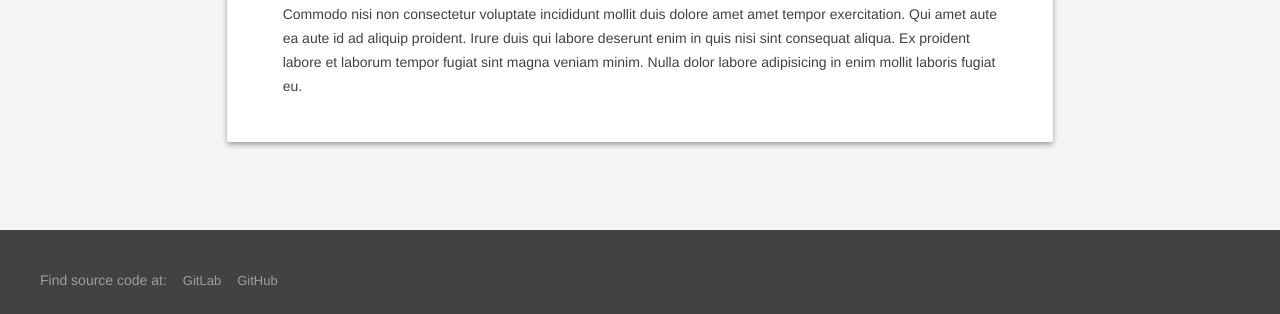
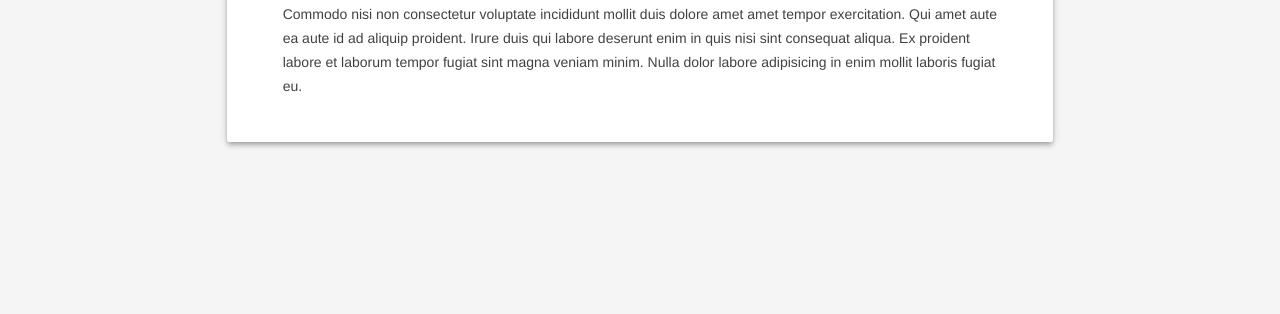
Before and after one commit to jdoubleu/decimal-to-twoscomplement, a website: page index.html in a window 1280 px wide. Shown: the part 486-800 px from the top of the page. Drawn offline with nearby package versions, Linux system fonts and the light colour scheme; files that its build step writes are made by us from their sources.

Commit message:
Removed footer

```diff
--- a/assets/src/styles/_layout.scss
+++ b/assets/src/styles/_layout.scss
@@ -55,11 +55,3 @@
 		}
 	}
 }
-
-.page-footer {
-	padding-left: 40px;
-
-	.mdl-mini-footer--link-list a {
-		font-size: 13px;
-	}
-}
--- a/index.html
+++ b/index.html
@@ -68,15 +68,6 @@
 						</p>
 					</div>
 				</div>
-				<footer class="page-footer mdl-mini-footer">
-					<div class="mdl-mini-footer--left-section">
-						<ul class="mdl-mini-footer--link-list">
-							<li>Find source code at:</li>
-							<li><a href="#">GitLab</a></li>
-							<li><a href="#">GitHub</a></li>
-						</ul>
-					</div>
-				</footer>
 			</main>
 		</div>
 
```
